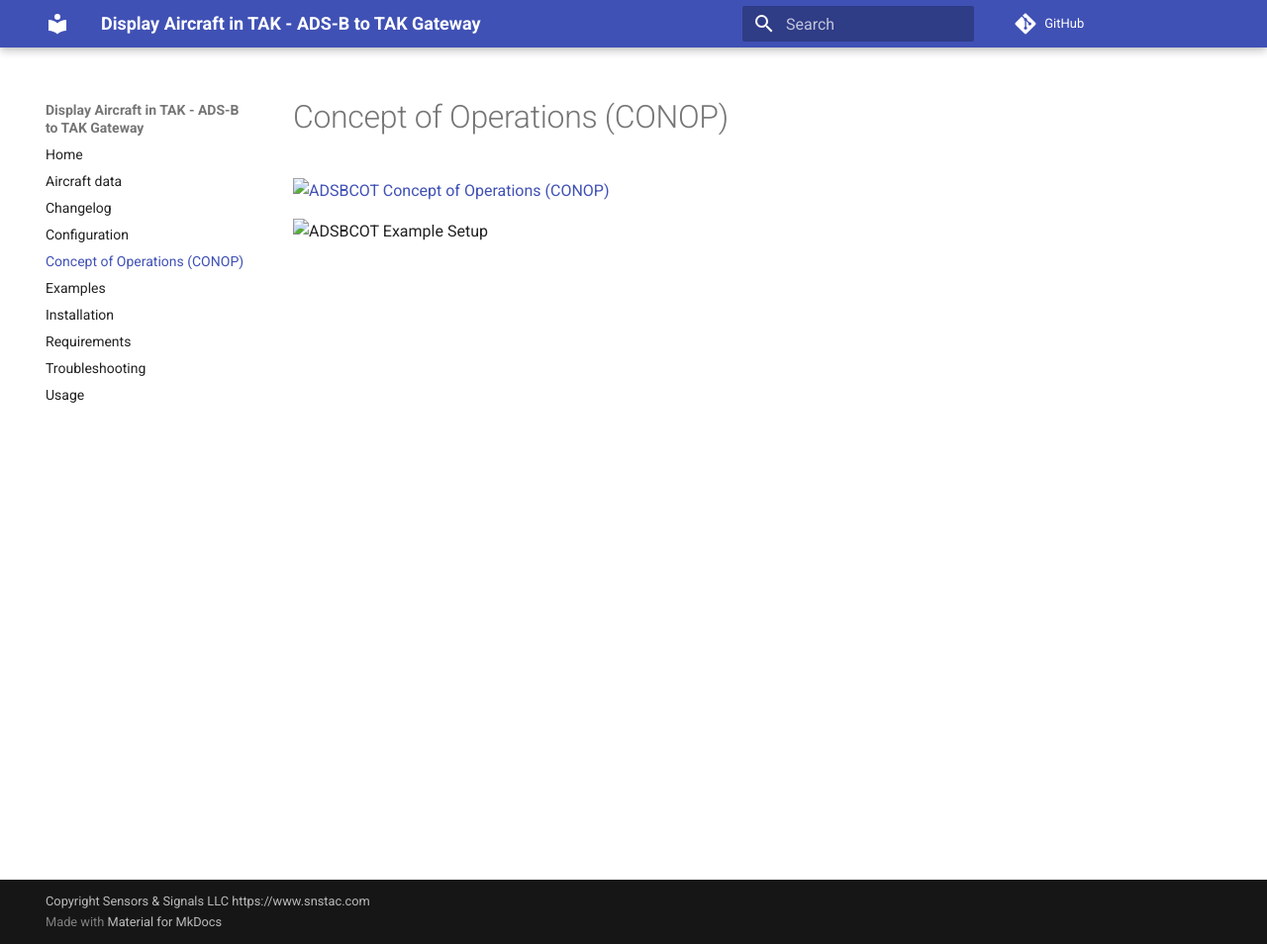
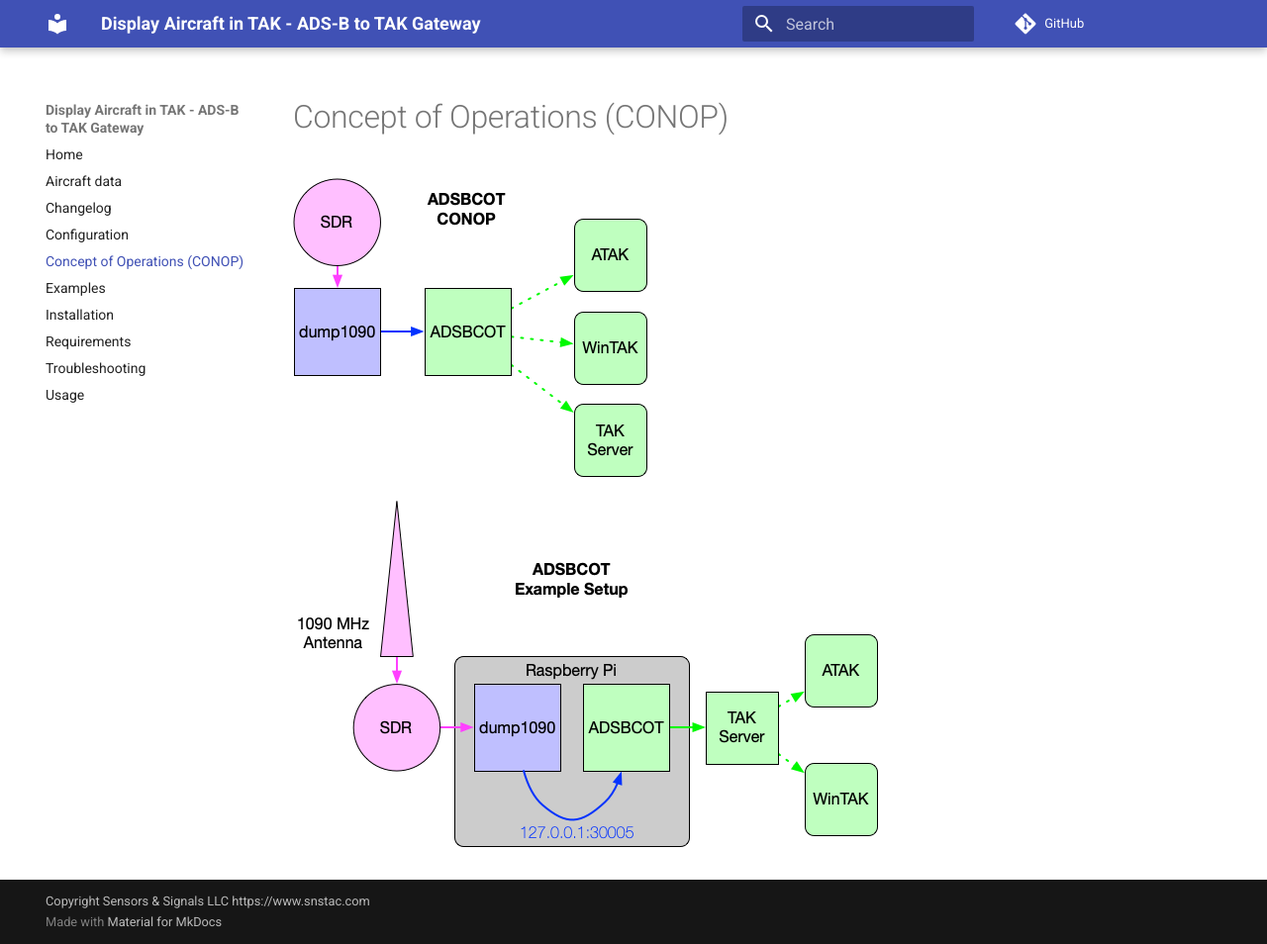
Before and after one commit to snstac/adsbcot, an MkDocs documentation site: the page built from docs/conop.md, in a window 1280 px wide and 954 px high. Shown: the whole window at 99% size. Built offline with MkDocs 1.6.1 and Material for MkDocs 9.7.7, drawn with Linux system fonts in a browser that asks for light colours; comment, search, counter and statistics services are not loaded.

Commit message:
fixed documentation links

```diff
--- a/adsbcot/__init__.py
+++ b/adsbcot/__init__.py
@@ -18,7 +18,7 @@
 
 """ADS-B to TAK Gateway."""
 
-__version__ = "8.0.1"
+__version__ = "8.0.2"
 
 # COMPAT Python 3.6 test/build work-around:
 try:
--- a/docs/conop.md
+++ b/docs/conop.md
@@ -1,6 +1,6 @@
 # Concept of Operations (CONOP)
 
-[![ADSBCOT Concept of Operations (CONOP)](adsbcot-conop.png)](adsbcot-conop.png)
+[![ADSBCOT Concept of Operations (CONOP)](media/adsbcot-conop.png)](media/adsbcot-conop.png)
 
 
-![ADSBCOT Example Setup](adsbcot_example.png)
+![ADSBCOT Example Setup](media/adsbcot_example.png)
```
Also changed, not shown: CHANGELOG.md (+1 -1 lines).
